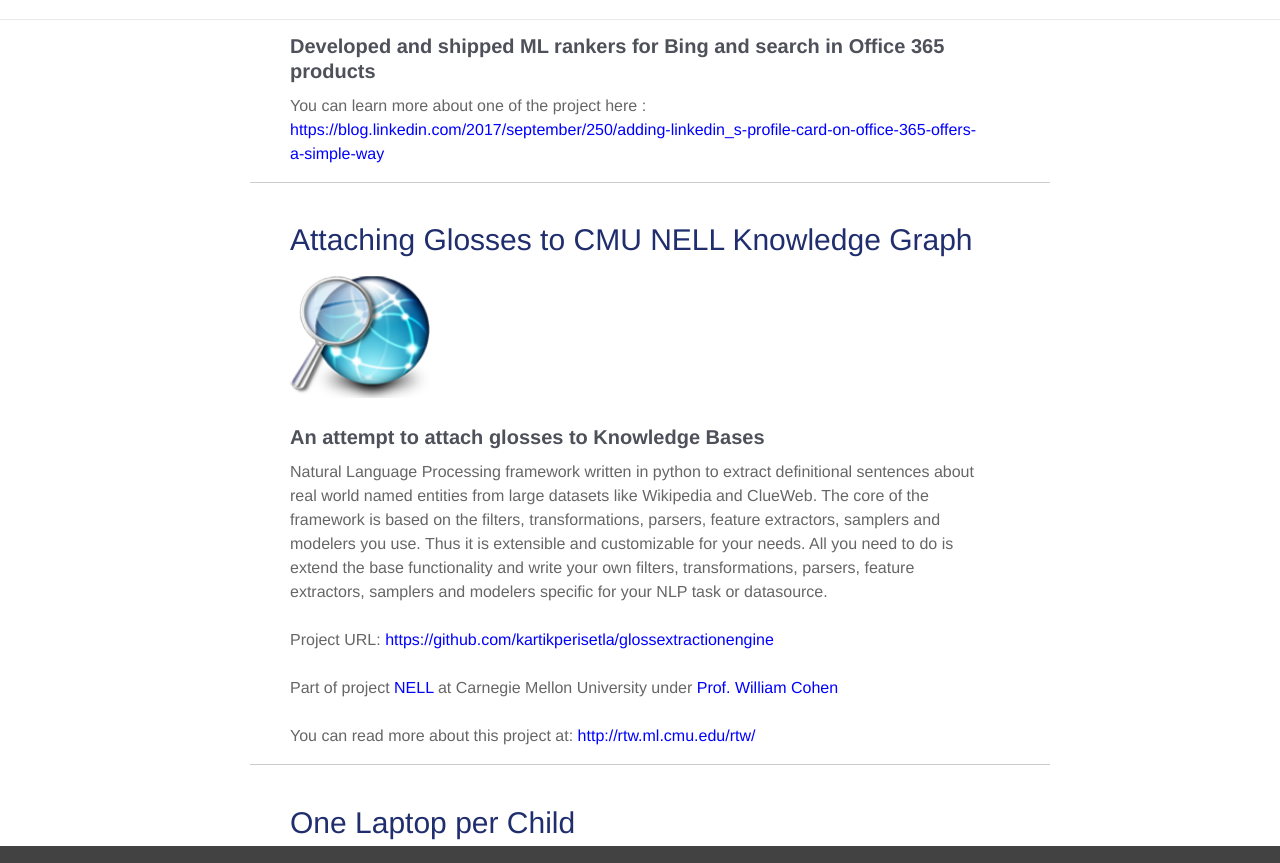
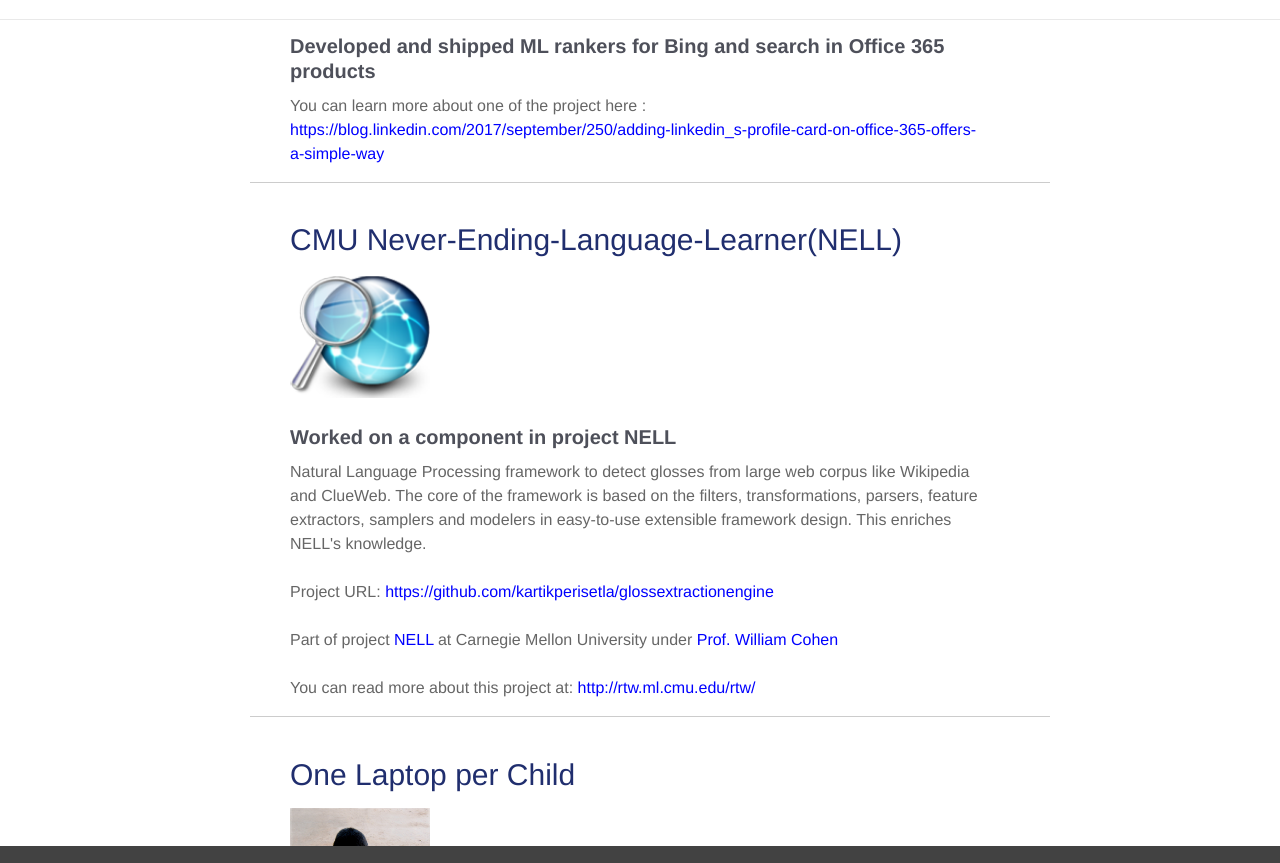
Before and after one commit to kartikperisetla/kartikperisetla.github.io, a Jekyll site: the page built from _pages/projects.md, in a window 1280 px wide and 900 px high, scrolled down 3316 px, cut to the strip 37-900 px from the top of the window. Built offline with Jekyll 4.4.1, drawn with Linux system fonts in a browser that asks for light colours; nearby versions of some CDN libraries.

Commit message:
updated projects

```diff
--- a/_pages/projects.md
+++ b/_pages/projects.md
@@ -118,16 +118,12 @@
 
 <h4 class="year" />
 <br />
-<h3 style="color:#202E6E">Attaching Glosses to CMU NELL Knowledge Graph</h3>
+<h3 style="color:#202E6E">CMU Never-Ending-Language-Learner(NELL)</h3>
 <img class="thumbnail" src="/assets/img/nell.png" width="140px" height="125px" border="0px" />
 <p align="justify">
-    <b><h4 style="color:#4E505A">An attempt to attach glosses to Knowledge Bases</h4></b>
-    Natural Language Processing framework written in python to extract definitional sentences about real world named
-    entities from large datasets like Wikipedia and ClueWeb. The core of the framework is based on the filters,
-    transformations, parsers, feature extractors, samplers and modelers you use. Thus it is extensible and customizable
-    for your needs. All you need to do is extend the base functionality and write your own filters, transformations,
-    parsers, feature extractors, samplers and modelers specific for your NLP task or datasource.<br/><br/>
-
+    <b><h4 style="color:#4E505A">Worked on a component in project NELL</h4></b>
+    Natural Language Processing framework to detect glosses from large web corpus like Wikipedia and ClueWeb. The core of the framework is based on the filters,
+    transformations, parsers, feature extractors, samplers and modelers in easy-to-use extensible framework design. This enriches NELL's knowledge.<br/><br/>
     Project URL: <a
         href="https://github.com/kartikperisetla/glossextractionengine" style="color:blue">https://github.com/kartikperisetla/glossextractionengine</a><br/><br/>
 
```
